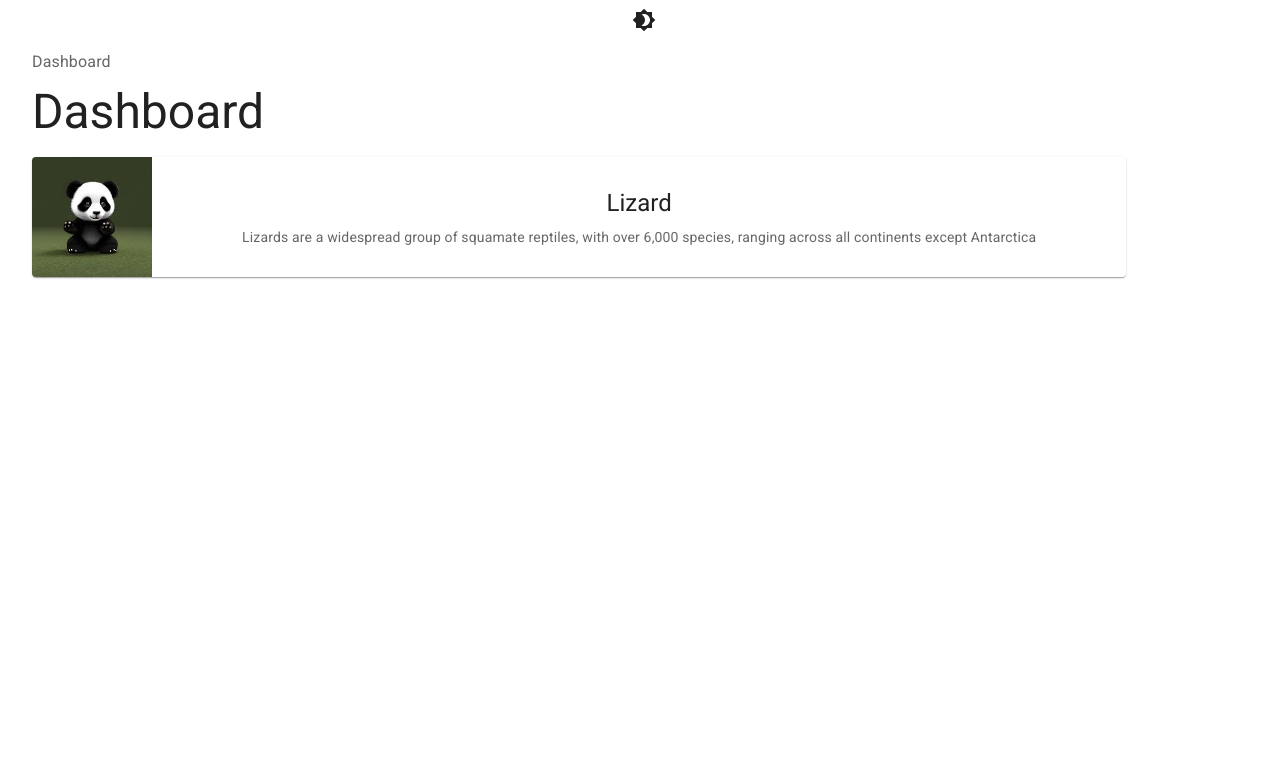
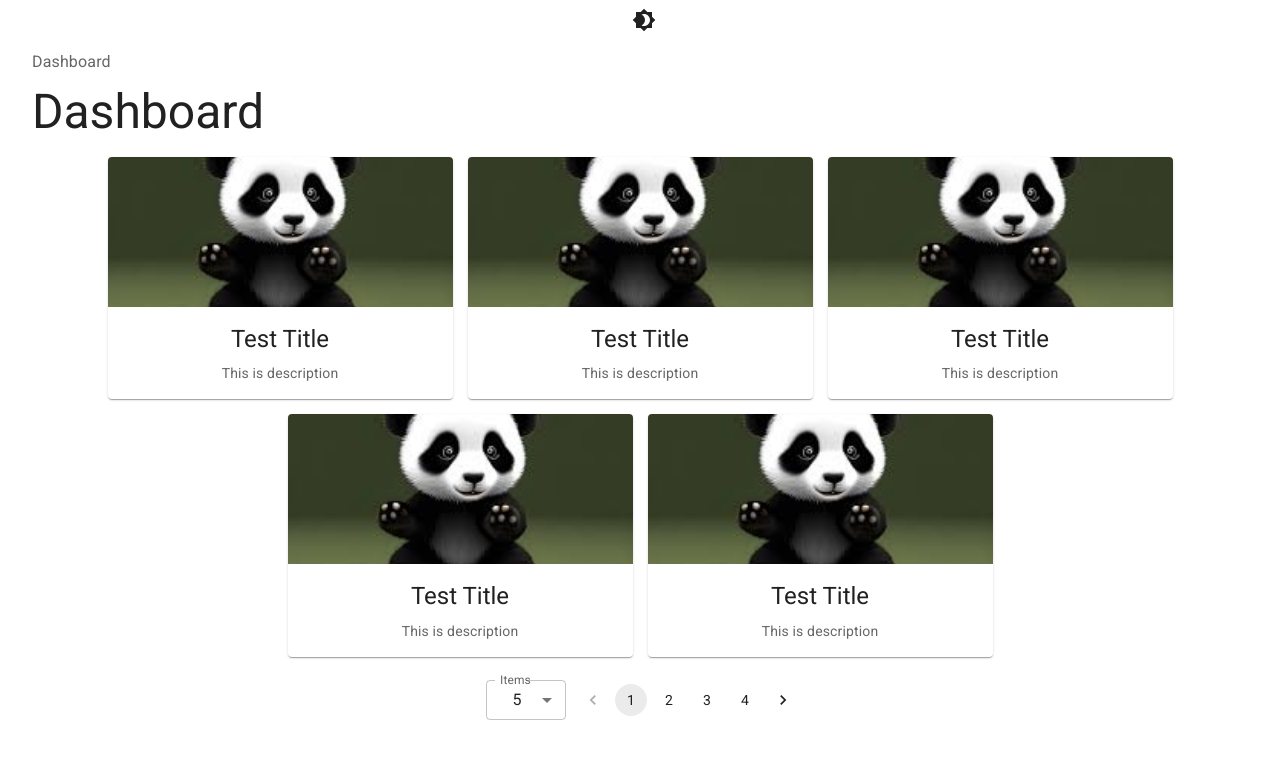
Before and after one commit to faintblack/fe-react-test, a React (Vite) app: page / in a window 1280 px wide. Shown: the top 758 px of the page. Built offline with nearby package versions, Linux system fonts and the light colour scheme.

Commit message:
pagination

```diff
--- /dev/null
+++ b/src/components/Paginations.jsx
@@ -0,0 +1,48 @@
+/* eslint-disable react/prop-types */
+// import React from 'react'
+
+import { Box, FormControl, InputLabel, MenuItem, Pagination, Select } from "@mui/material";
+
+const Paginations = ({ totalItem, perPage, currentPage, setPage, setCountPage }) => {
+  return (
+    <Box
+      sx={{
+        display: "flex",
+        justifyContent: "center",
+        margin: "15px",
+      }}
+    >
+      <div>
+        <FormControl sx={{ m: 1, minWidth: 80 }} size="small">
+          <InputLabel id="demo-simple-select-autowidth-label">Items</InputLabel>
+          <Select
+            labelId="demo-simple-select-autowidth-label"
+            id="demo-simple-select-autowidth"
+            value={perPage}
+            onChange={(e) => {
+              setCountPage(e.target.value);
+              setPage(1);
+            }}
+            autoWidth
+            label="Age"
+          >
+            {/* <MenuItem value="">
+                <em>None</em>
+              </MenuItem> */}
+            <MenuItem value={5}>5</MenuItem>
+            <MenuItem value={10}>10</MenuItem>
+            <MenuItem value={25}>25</MenuItem>
+          </Select>
+        </FormControl>
+      </div>
+      <Pagination
+        count={Math.ceil(totalItem / perPage)}
+        page={currentPage}
+        sx={{ display: "flex", width: "fit-content" }}
+        onChange={(e, i) => setPage(i)}
+      />
+    </Box>
+  );
+};
+
+export default Paginations;
--- a/src/pages/Home.jsx
+++ b/src/pages/Home.jsx
@@ -1,51 +1,100 @@
 // import React from 'react'
 // import BreadCrumbsComp from './components/breadcrumbs'
 // import Typography from '@mui/material/Typography'
-import BreadCrumbsComp from '../components/breadcrumbs';
-import { Card, CardActionArea, CardContent, CardMedia, Typography } from '@mui/material';
+import { useEffect, useMemo, useState } from "react";
+import { useSelector } from "react-redux";
+import BreadCrumbsComp from "../components/breadcrumbs";
+import {
+  Box,
+  Card,
+  CardActionArea,
+  CardContent,
+  CardMedia,
+  Typography,
+} from "@mui/material";
+import Paginations from "../components/Paginations";
 
 const Home = () => {
-  return (
-    <>
-      <BreadCrumbsComp data={[
-        {
-          title: 'Dashboard',
-          underline: 'none',
-          color: 'inherit',
-          href: "/",
-        },
-      ]}/>
-      <Typography variant="h3" align='left' gutterBottom>
-        Dashboard
-      </Typography>
-      {/* List Item */}
-      <Card sx={{ maxWidth: '90%' }}>
-        <CardActionArea sx={{ display: 'flex' }} onClick={() => console.log('masuk pak')}>
+  const getMovies = useSelector((state) => state.movie.data);
+
+  const [currentPage, setCurrentPage] = useState(1);
+  const [perPage, setPerPage] = useState(5);
+
+  const movies = useMemo(() => {
+    const lastIndex = currentPage * perPage;
+    const firstIndex = lastIndex - perPage;
+    const currentItems = getMovies.slice(firstIndex, lastIndex);
+
+    return currentItems;
+  }, [getMovies, currentPage, perPage]);
+
+  useEffect(() => {
+    console.log("i'm rendered boys");
+  }, []);
+
+  const _renderItem = (item) => {
+    return (
+      <Card sx={{ width: "345px" }}>
+        <CardActionArea onClick={() => console.log("masuk pak")}>
           <CardMedia
             component="img"
-            height="120"
-            image="/src/img/panda-img.jpg"
-            alt="panda"
-            sx={{ maxWidth: '120px' }}
+            height="150"
+            // image="/src/img/panda-img.jpg"
+            image={item.thumbnail}
+            alt={item.title}
+            // sx={{ maxWidth: '150px' }}
           />
-          <CardContent sx={{ flex: 5 }} >
+          <CardContent>
             <Typography gutterBottom variant="h5" component="div">
-              Lizard
+              {item.title}
             </Typography>
             <Typography variant="body2" color="text.secondary">
-              Lizards are a widespread group of squamate reptiles, with over 6,000
-              species, ranging across all continents except Antarctica
+              {item.desc}
             </Typography>
           </CardContent>
         </CardActionArea>
-        {/* <CardActions>
-          <Button size="small" color="primary">
-            Share
-          </Button>
-        </CardActions> */}
       </Card>
+    );
+  };
+
+  return (
+    <>
+      <BreadCrumbsComp
+        data={[
+          {
+            title: "Dashboard",
+            underline: "none",
+            color: "inherit",
+            href: "/",
+          },
+        ]}
+      />
+      <Typography variant="h3" align="left" gutterBottom>
+        Dashboard
+      </Typography>
+
+      {/* List Item */}
+      <Box
+        sx={{
+          display: "flex",
+          justifyContent: "center",
+          gap: "15px",
+          flexWrap: "wrap",
+        }}
+      >
+        {movies.map((e) => _renderItem(e))}
+      </Box>
+
+      {/* Pagination */}
+      <Paginations
+        totalItem={getMovies.length}
+        perPage={perPage}
+        currentPage={currentPage}
+        setPage={(e) => setCurrentPage(e)}
+        setCountPage={(e) => setPerPage(e)}
+      />
     </>
-  )
-}
+  );
+};
 
-export default Home
+export default Home;
```
